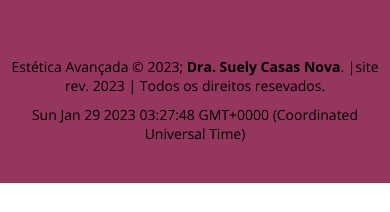
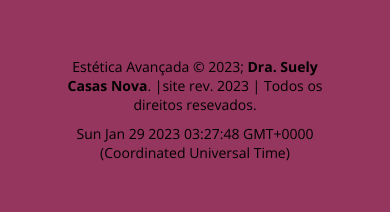
Before and after one commit to vandesonsantos/dra-suely, a plain HTML site: page index.html in a window 390 px wide. Shown: the part 1174-1386 px from the top of the page. Before the commit the page ends 1357 px from the top, so only its background shows below. Drawn offline with nearby package versions, Linux system fonts and the light colour scheme; a web font is replaced by a local one.

Commit message:
responsividade do rodapé

```diff
--- a/src/css/style.css
+++ b/src/css/style.css
@@ -183,3 +183,9 @@
     text-align: center;
     margin: 10px;
 }
+
+@media(max-width: 500px){
+    .rodape{
+        padding: 50px;
+    }
+}
```
